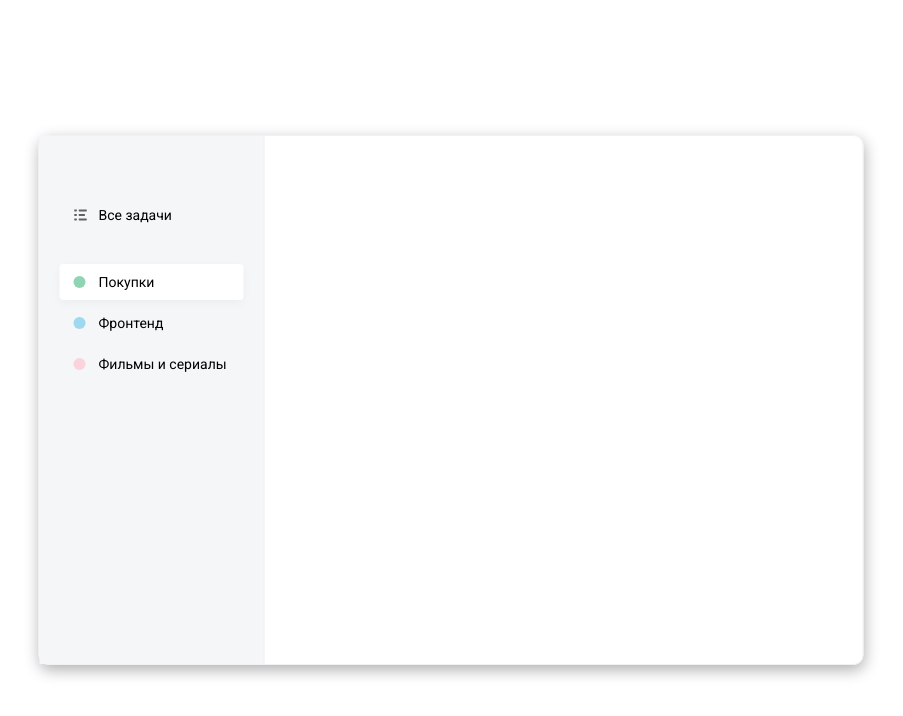
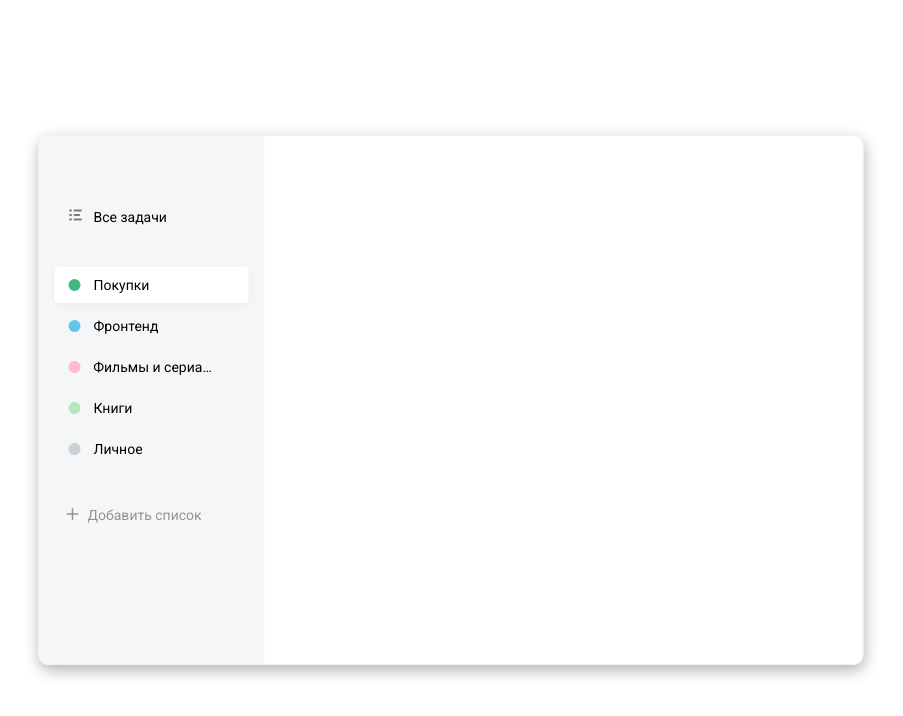
Before and after one commit to maxim-altuhov/todo-react, a React (Create React App) app: page / in a window 1280 px wide. Shown: the top 716 px of the page, without its empty margins (189-1092 px from the left). Built offline with nearby package versions, Linux system fonts and the light colour scheme.

Commit message:
Реализовал кнопку добавить список

```diff
--- a/package.json
+++ b/package.json
@@ -6,6 +6,7 @@
     "@testing-library/jest-dom": "^5.16.4",
     "@testing-library/react": "^13.3.0",
     "@testing-library/user-event": "^13.5.0",
+    "classnames": "^2.3.1",
     "node-sass": "^7.0.1",
     "react": "^18.2.0",
     "react-dom": "^18.2.0",
--- a/src/App.js
+++ b/src/App.js
@@ -1,4 +1,5 @@
 import List from './components/List';
+import AddList from './components/AddList';
 
 function App() {
   return (
@@ -17,7 +18,7 @@ function App() {
                 >
                   <path
                     d="M12.96 8.10001H7.74001C7.24321 8.10001 7.20001 8.50231 7.20001 9.00001C7.20001 9.49771 7.24321 9.90001 7.74001 9.90001H12.96C13.4568 9.90001 13.5 9.49771 13.5 9.00001C13.5 8.50231 13.4568 8.10001 12.96 8.10001V8.10001ZM14.76 12.6H7.74001C7.24321 12.6 7.20001 13.0023 7.20001 13.5C7.20001 13.9977 7.24321 14.4 7.74001 14.4H14.76C15.2568 14.4 15.3 13.9977 15.3 13.5C15.3 13.0023 15.2568 12.6 14.76 12.6ZM7.74001 5.40001H14.76C15.2568 5.40001 15.3 4.99771 15.3 4.50001C15.3 4.00231 15.2568 3.60001 14.76 3.60001H7.74001C7.24321 3.60001 7.20001 4.00231 7.20001 4.50001C7.20001 4.99771 7.24321 5.40001 7.74001 5.40001ZM4.86001 8.10001H3.24001C2.74321 8.10001 2.70001 8.50231 2.70001 9.00001C2.70001 9.49771 2.74321 9.90001 3.24001 9.90001H4.86001C5.35681 9.90001 5.40001 9.49771 5.40001 9.00001C5.40001 8.50231 5.35681 8.10001 4.86001 8.10001ZM4.86001 12.6H3.24001C2.74321 12.6 2.70001 13.0023 2.70001 13.5C2.70001 13.9977 2.74321 14.4 3.24001 14.4H4.86001C5.35681 14.4 5.40001 13.9977 5.40001 13.5C5.40001 13.0023 5.35681 12.6 4.86001 12.6ZM4.86001 3.60001H3.24001C2.74321 3.60001 2.70001 4.00231 2.70001 4.50001C2.70001 4.99771 2.74321 5.40001 3.24001 5.40001H4.86001C5.35681 5.40001 5.40001 4.99771 5.40001 4.50001C5.40001 4.00231 5.35681 3.60001 4.86001 3.60001Z"
-                    fill="black"
+                    fill="#7C7C7C"
                   />
                 </svg>
               ),
@@ -30,7 +31,7 @@ function App() {
             {
               color: '#42B883',
               name: 'Покупки',
-              active: true,
+              isActive: true,
             },
             {
               color: '#64C4ED',
@@ -40,8 +41,17 @@ function App() {
               color: '#FFBBCC',
               name: 'Фильмы и сериалы',
             },
+            {
+              color: '#B6E6BD',
+              name: 'Книги',
+            },
+            {
+              color: '#C9D1D3',
+              name: 'Личное',
+            },
           ]}
         />
+        <AddList />
       </div>
       <div className="todo__tasks"></div>
     </div>
--- /dev/null
+++ b/src/components/AddList/AddList.scss
@@ -0,0 +1,88 @@
+.add-list {
+  position: relative;
+
+  &__popup {
+    position: absolute;
+    top: 45px;
+    left: 0;
+    width: 235px;
+    height: 148px;
+    background: #ffffff;
+    box-shadow: 0px 6px 10px rgba(0, 0, 0, 0.05);
+    border-radius: 10px;
+    padding: 18px;
+  }
+
+  &__input {
+    width: 100%;
+    height: 32px;
+    background: #ffffff;
+    border: 1px solid #efefef;
+    border-radius: 4px;
+    padding: 7px 10px;
+    margin-bottom: 13px;
+    transition: border-color 0.3s linear;
+
+    &::placeholder {
+      color: #c7c7c7;
+    }
+
+    &:hover,
+    &:focus {
+      border-color: #c2c2c2;
+    }
+  }
+
+  &__colors-block {
+    display: flex;
+    justify-content: space-between;
+    margin-bottom: 13px;
+  }
+
+  &__color {
+    width: 18px;
+    height: 18px;
+    border-radius: 50%;
+    cursor: pointer;
+    border: 2px solid transparent;
+    transition: border-color 0.1s linear;
+
+    &_active,
+    &:hover {
+      border-color: #525252;
+    }
+  }
+
+  &__btn {
+    width: 100%;
+    height: 37px;
+    background-color: #4dd599;
+    border-radius: 4px;
+    border-color: transparent;
+    color: #fff;
+    font-weight: 500;
+    cursor: pointer;
+    transition: background-color 0.2s linear;
+
+    &:focus,
+    &:hover {
+      background-color: darken(#4dd599, 10%);
+    }
+
+    &:active {
+      background-color: darken(#4dd599, 20%);
+    }
+  }
+
+  &__close {
+    width: 20px;
+    height: 20px;
+    position: absolute;
+    top: -10px;
+    right: -10px;
+    background-image: url('../../assets/img/close.svg');
+    background-repeat: no-repeat;
+    background-size: contain;
+    cursor: pointer;
+  }
+}
--- /dev/null
+++ b/src/components/AddList/index.jsx
@@ -0,0 +1,69 @@
+import { useState } from 'react';
+import classNames from 'classnames';
+
+import List from '../List';
+
+import './AddList.scss';
+import data from '../../assets/db.json';
+
+const AddList = () => {
+  const [isOpenPopup, setStatusPopup] = useState(false);
+  const [selectedColorId, setSelectedColor] = useState(data.colors[0].id);
+
+  return (
+    <div className="add-list">
+      <List
+        onClick={() => setStatusPopup((isOpenPopup) => !isOpenPopup)}
+        addClassName="list_type_add-btn"
+        items={[
+          {
+            icon: (
+              <svg
+                width="12"
+                height="12"
+                viewBox="0 0 16 16"
+                fill="none"
+                xmlns="http://www.w3.org/2000/svg"
+              >
+                <path
+                  d="M8 1V15"
+                  stroke="#000000"
+                  strokeWidth="2"
+                  strokeLinecap="round"
+                  strokeLinejoin="round"
+                />
+                <path
+                  d="M1 8H15"
+                  stroke="#000000"
+                  strokeWidth="2"
+                  strokeLinecap="round"
+                  strokeLinejoin="round"
+                />
+              </svg>
+            ),
+            name: 'Добавить список',
+          },
+        ]}
+      />
+      {isOpenPopup && <div className="add-list__popup">
+        <button onClick={() => setStatusPopup(false)} className="add-list__close"></button>
+        <form action="#">
+            <input className="add-list__input" type="text" placeholder="Название списка"/>
+            <ul className="add-list__colors-block">
+              {data.colors.map(({id, hex}) => (
+                <li
+                  onClick={() => setSelectedColor(id)}
+                  key={id}
+                  className={classNames("add-list__color", {"add-list__color_active": selectedColorId === id})}
+                  style={{backgroundColor: hex}}></li>
+              ))}
+            </ul>
+            <button className="add-list__btn" type="submit">Добавить</button>
+        </form>
+      </div>}
+
+    </div>
+  )
+}
+
+export default AddList;
--- a/src/components/List/List.scss
+++ b/src/components/List/List.scss
@@ -1,27 +1,43 @@
 .list {
-  &:first-child {
-    margin-bottom: 30px;
+  margin-bottom: 30px;
+
+  &_type {
+    &_add-btn {
+      opacity: 0.4;
+      transition: opacity 0.2s linear;
+
+      &:hover {
+        opacity: 1;
+      }
+    }
   }
 
   &__item {
+    position: relative;
     display: flex;
     align-items: center;
-    padding: 10px 12px;
+    padding: 10px 30px 10px 12px;
+    margin-bottom: 5px;
     cursor: pointer;
-    margin-bottom: 5px;
 
     &_active {
       background: #ffffff;
       box-shadow: 0px 3px 10px rgba(0, 0, 0, 0.04);
       border-radius: 4px;
+      cursor: default;
+
+      &:hover {
+        .list__close {
+          opacity: 0.2;
+          z-index: 1;
+        }
+      }
     }
   }
 
   &__icon {
     margin-right: 9px;
-    opacity: 0.6;
-    display: flex;
-    flex: 0 0 auto;
+    display: inline-block;
 
     &_colored {
       width: 12px;
@@ -38,4 +54,20 @@
     overflow: hidden;
     white-space: nowrap;
   }
+
+  &__close {
+    width: 11px;
+    height: 11px;
+    position: absolute;
+    top: 50%;
+    right: 10px;
+    transform: translateY(-50%);
+    transition: opacity 0.2s linear;
+    opacity: 0;
+    background-image: url('../../assets/img/remove.svg');
+    background-repeat: no-repeat;
+    background-size: contain;
+    z-index: -1;
+    cursor: pointer;
+  }
 }
--- a/src/components/List/index.jsx
+++ b/src/components/List/index.jsx
@@ -1,15 +1,17 @@
+import classNames from 'classnames';
+
 import './List.scss';
 
-const List = ({ items }) => {
-
+const List = ({ items, addClassName, onClick }) => {
   return (
-  <ul className="list">
-    {items.map(({icon, color, name, active}, i) => (
-      <li className={active ? "list__item list__item_active" : "list__item"} key={i} >
-        <i className={color ? "list__icon list__icon_colored" : "list__icon"} style={{backgroundColor: color}}>
+  <ul onClick={onClick} className={classNames("list", addClassName)}>
+    {items.map(({icon, color, name, isActive}, i) => (
+      <li key={i} className={classNames("list__item", {"list__item_active": isActive})}>
+        <i className={classNames("list__icon", {"list__icon_colored": color})} style={{backgroundColor: color}}>
           {icon}
         </i>
         <span className="list__label">{name}</span>
+        {color ? <span className="list__close"></span> : null}
       </li>
     ))}
   </ul>
--- a/src/index.js
+++ b/src/index.js
@@ -1,5 +1,6 @@
 import React from 'react';
 import ReactDOM from 'react-dom/client';
+
 import App from './App';
 
 import './index.scss';
@@ -8,5 +9,5 @@ const root = ReactDOM.createRoot(document.getElementById('root'));
 root.render(
   <React.StrictMode>
     <App />
-  </React.StrictMode>
+  </React.StrictMode>,
 );
--- a/src/index.scss
+++ b/src/index.scss
@@ -8,6 +8,11 @@
   -webkit-tap-highlight-color: transparent;
   -webkit-font-smoothing: antialiased;
   -moz-osx-font-smoothing: grayscale;
+}
+
+button {
+  background-color: transparent;
+  border: 0;
 }
 
 .todo {
@@ -26,7 +31,8 @@
     background-color: #f4f6f8;
     width: 225px;
     height: 100%;
-    padding: 60px 20px;
+    padding: 60px 15px;
     border-right: 1px solid #f1f1f1;
+    border-radius: 10px 0px 0px 10px;
   }
 }
```
Also changed, not shown: 1 other file (tests, documents, lock files or other folders).
